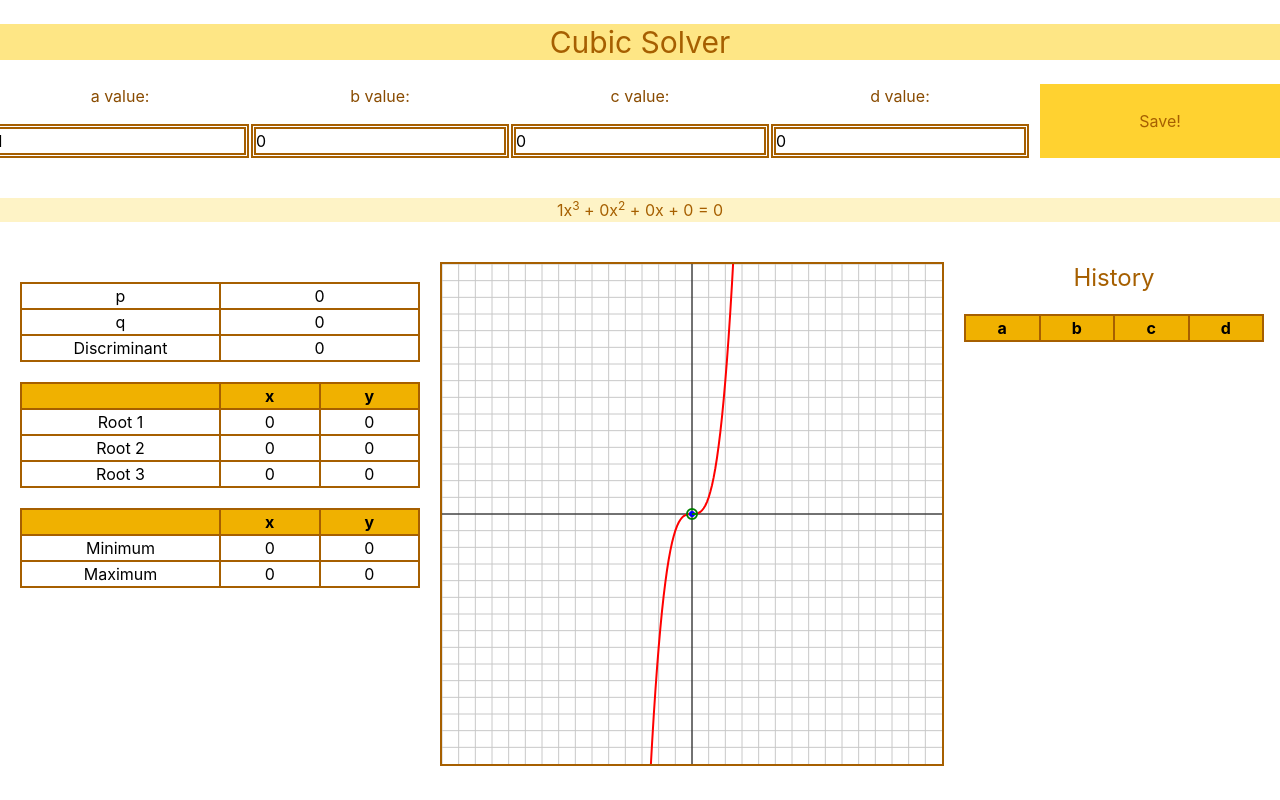
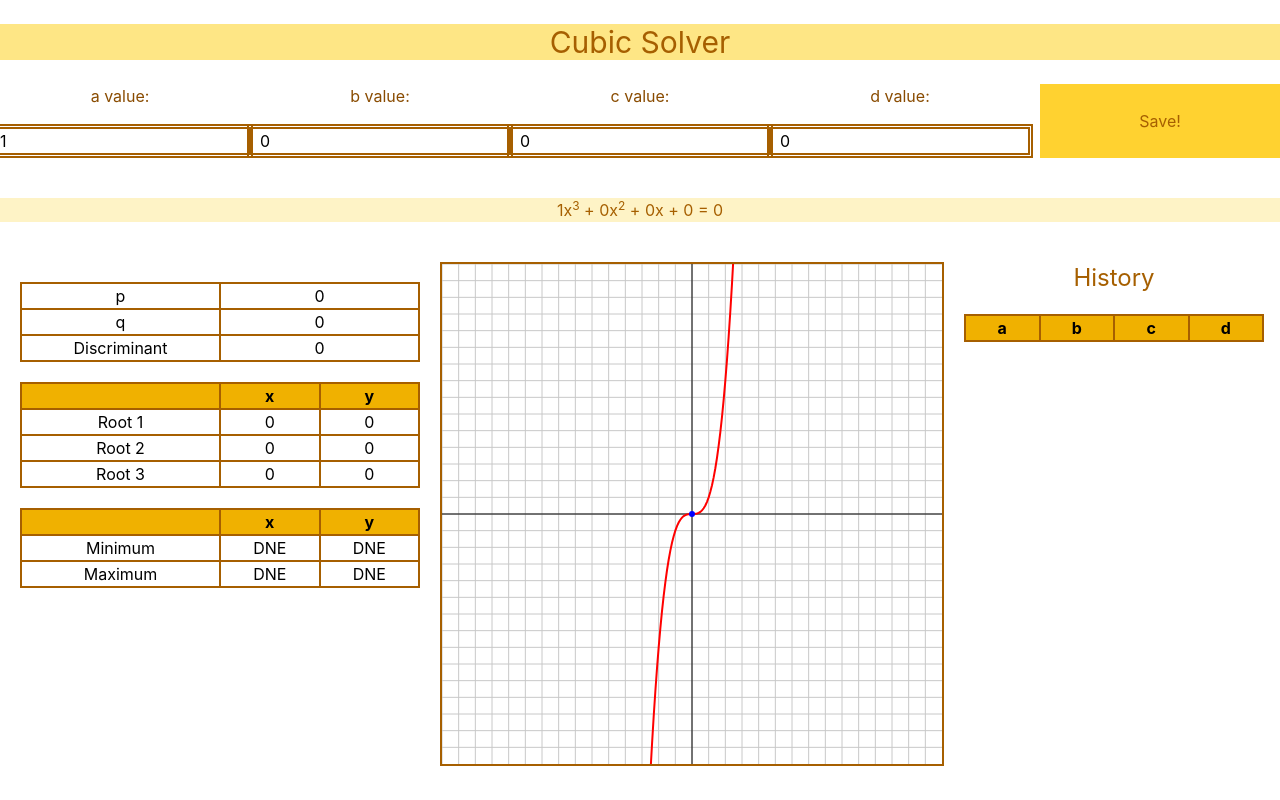
Before and after one commit to FHuaTDSB/assign3-4u, a React (Vite) app: page / in a window 1280 px wide. Built offline with nearby package versions, Linux system fonts and the light colour scheme.

Commit message:
Fixed extrema bugs

```diff
--- a/src/App.tsx
+++ b/src/App.tsx
@@ -95,9 +95,9 @@ export const App = () => {
         : { x1: cardano(a, b, q, discriminant), x2: "Complex", x3: "Complex" };
   }
   const dSolution1: number =
-    ((-2 * b + Math.sqrt(4 * b ** 2 - 12 * a * c)) / 6) * a;
+    (-2 * b + Math.sqrt(4 * b ** 2 - 12 * a * c)) / (6 * a);
   const dSolution2: number =
-    ((-2 * b - Math.sqrt(4 * b ** 2 - 12 * a * c)) / 6) * a;
+    (-2 * b - Math.sqrt(4 * b ** 2 - 12 * a * c)) / (6 * a);
   const extrema1: Point = {
     x: fixDecimal(dSolution1, 2),
     y: fixDecimal(
@@ -112,11 +112,12 @@ export const App = () => {
       2
     ),
   };
-  const extrema: Extrema = !Number.isNaN(dSolution1)
-    ? extrema1.y > extrema2.y
-      ? { max: extrema1, min: extrema2 }
-      : { max: extrema2, min: extrema1 }
-    : { max: { x: "DNE", y: "DNE" }, min: { x: "DNE", y: "DNE" } };
+  const extrema: Extrema =
+    !Number.isNaN(dSolution1) && dSolution1 != dSolution2
+      ? extrema1.y > extrema2.y
+        ? { max: extrema1, min: extrema2 }
+        : { max: extrema2, min: extrema1 }
+      : { max: { x: "DNE", y: "DNE" }, min: { x: "DNE", y: "DNE" } };
 
   return (
     <>
--- a/src/components/CubicGraph.tsx
+++ b/src/components/CubicGraph.tsx
@@ -77,6 +77,10 @@ export const CubicGraph = ({ a, b, c, d, solutions, extrema }: GraphProps) => {
         ctx.fill();
         ctx.beginPath();
         if (extrema.max.x != "DNE") {
+          ctx.moveTo(
+            Number(extrema.max.x) * (50 / 3) + 250,
+            Number(extrema.max.y) * (-50 / 3) + 250
+          );
           ctx.arc(
             extrema.max.x * (50 / 3) + 250,
             Number(extrema.max.y) * (-50 / 3) + 250,
--- a/src/components/CubicInput.tsx
+++ b/src/components/CubicInput.tsx
@@ -50,7 +50,7 @@ export const CubicInput = ({
           <label className="text-yellow-800 mb-4">a value:</label>
           <input
             type="number"
-            className="border-5 border-yellow-700 border-double"
+            className="border-5 border-yellow-700 border-double pl-2"
             required
             value={a}
             onChange={(e: ChangeEvent<HTMLInputElement>) => {
@@ -62,7 +62,7 @@ export const CubicInput = ({
           <label className="text-yellow-800 mb-4">b value:</label>
           <input
             type="number"
-            className="border-5 border-yellow-700 border-double"
+            className="border-5 border-yellow-700 border-double pl-2"
             required
             value={b}
             onChange={(e: ChangeEvent<HTMLInputElement>) => {
@@ -74,7 +74,7 @@ export const CubicInput = ({
           <label className="text-yellow-800 mb-4">c value:</label>
           <input
             type="number"
-            className="border-5 border-yellow-700 border-double"
+            className="border-5 border-yellow-700 border-double pl-2"
             required
             value={c}
             onChange={(e: ChangeEvent<HTMLInputElement>) => {
@@ -86,7 +86,7 @@ export const CubicInput = ({
           <label className="text-yellow-800 mb-4">d value:</label>
           <input
             type="number"
-            className="border-5 border-yellow-700 border-double"
+            className="border-5 border-yellow-700 border-double pl-2"
             required
             value={d}
             onChange={(e: ChangeEvent<HTMLInputElement>) => {
```
